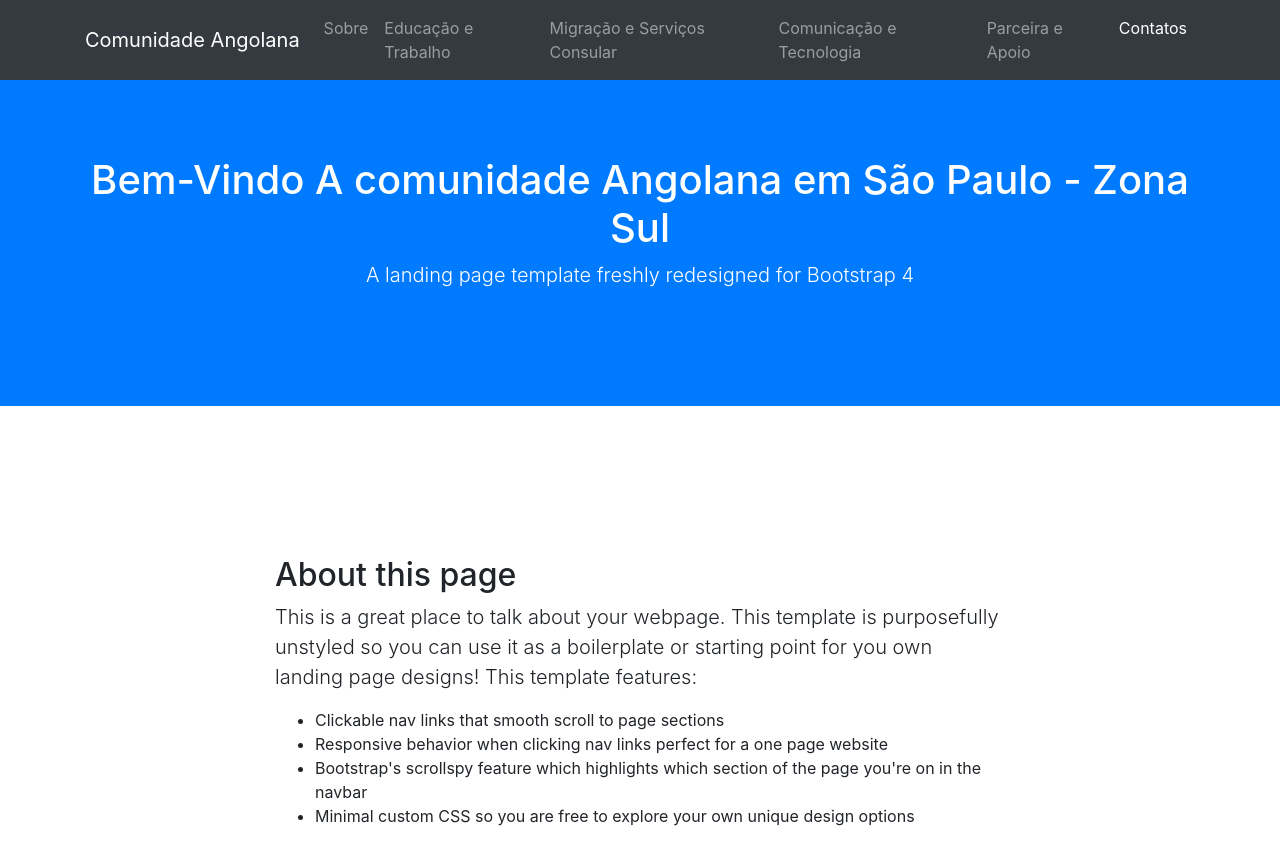
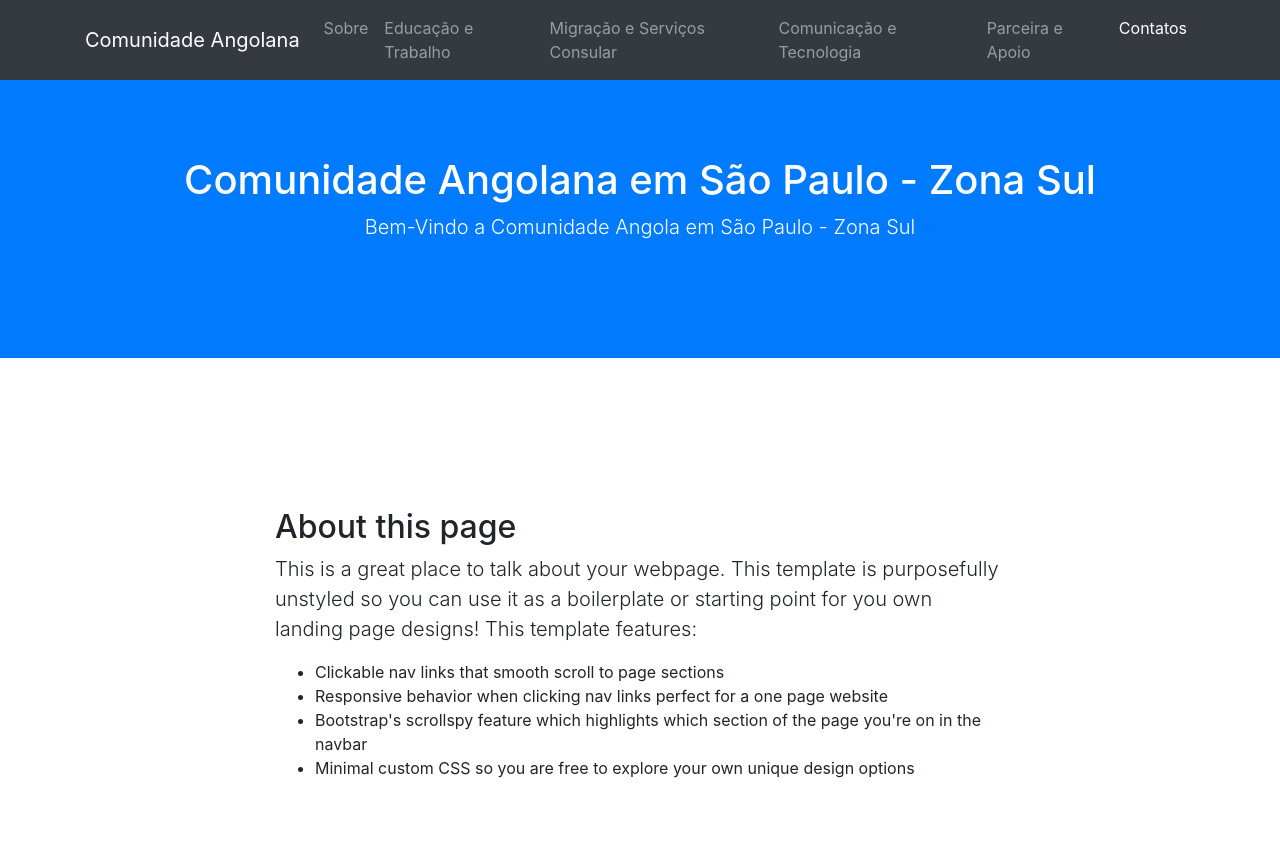
Before and after one commit to EdsonTech/caspzs.com.br, a website with bundled scripts: page index.html in a window 1280 px wide. Shown: the top 864 px of the page. Built offline with nearby package versions, Linux system fonts and the light colour scheme.

Commit message:
Update index.html
Nova alteração do Titulo.. teste

```diff
--- a/index.html
+++ b/index.html
@@ -54,8 +54,8 @@
 
   <header class="bg-primary text-white">
     <div class="container text-center">
-      <h1>Bem-Vindo A comunidade Angolana em São Paulo - Zona Sul</h1>
-      <p class="lead">A landing page template freshly redesigned for Bootstrap 4</p>
+      <h1>Comunidade Angolana em São Paulo - Zona Sul</h1>
+      <p class="lead">Bem-Vindo a Comunidade Angola em São Paulo - Zona Sul</p>
     </div>
   </header>
 
```
